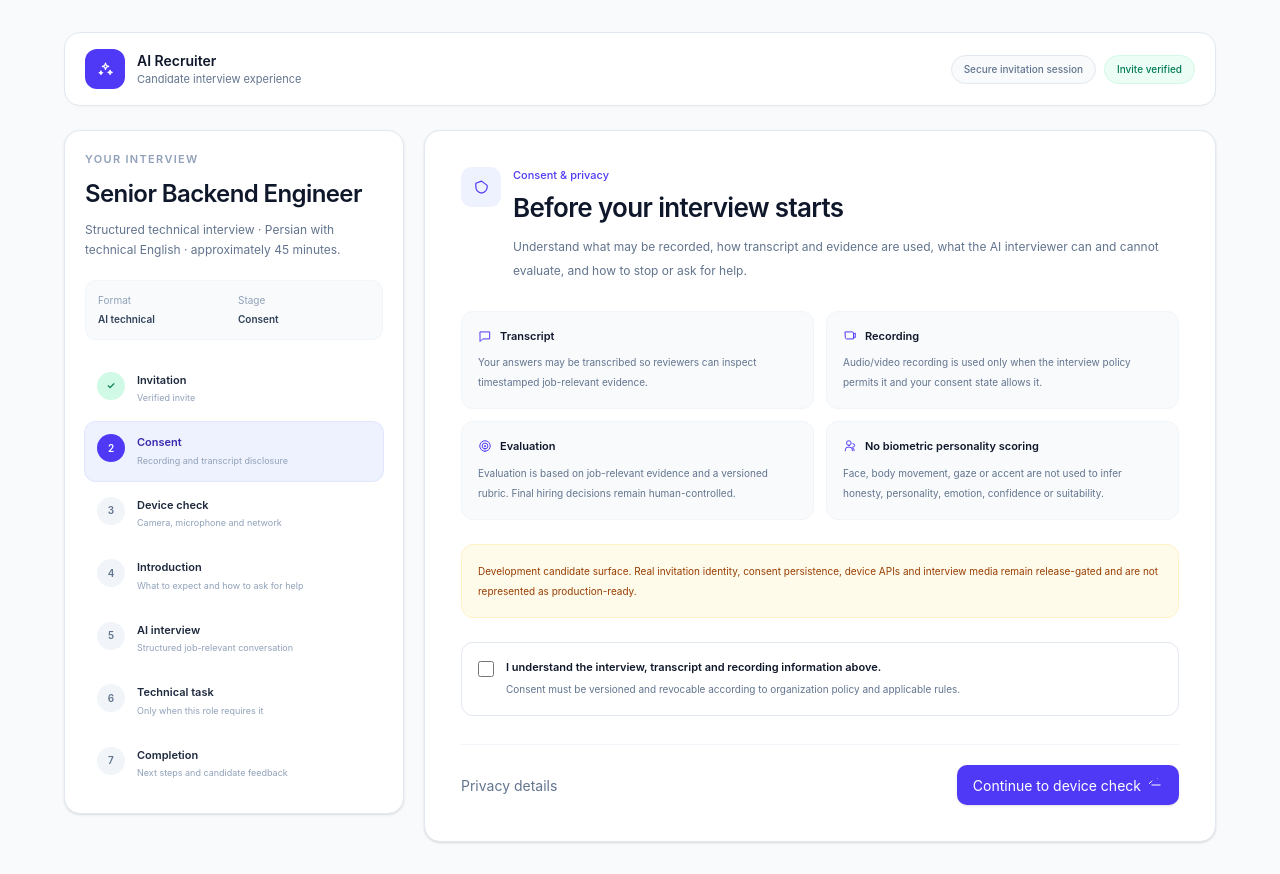
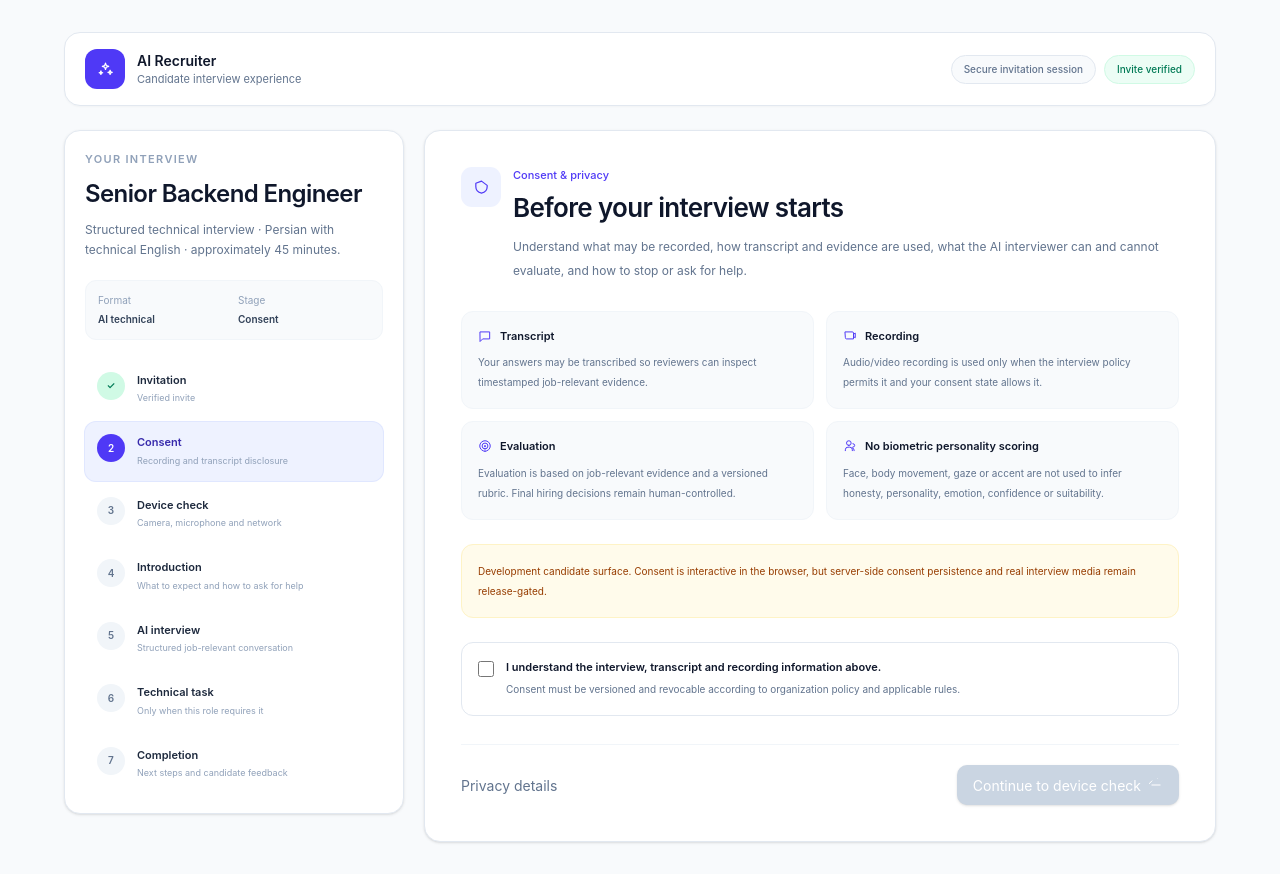
Before and after one commit to sajadcut/interview, a Next.js app in the folder apps/web/: page /candidate in a window 1280 px wide. Built offline with nearby package versions, Linux system fonts and the light colour scheme.

Commit message:
feat: use interactive candidate interview experience

```diff
--- a/apps/web/app/candidate/page.tsx
+++ b/apps/web/app/candidate/page.tsx
@@ -1,80 +1,5 @@
-import { Icon } from "../../components/product/icon";
-
-const steps = [
-  ["Invitation", "Verified invite", "complete"],
-  ["Consent", "Recording and transcript disclosure", "current"],
-  ["Device check", "Camera, microphone and network", "next"],
-  ["Introduction", "What to expect and how to ask for help", "next"],
-  ["AI interview", "Structured job-relevant conversation", "next"],
-  ["Technical task", "Only when this role requires it", "next"],
-  ["Completion", "Next steps and candidate feedback", "next"],
-] as const;
+import { CandidateInterviewExperience } from "../../components/candidate/candidate-interview-experience";
 
 export default function CandidatePage() {
-  return (
-    <main
-      lang="en"
-      dir="ltr"
-      className="min-h-screen bg-slate-50 px-4 py-6 text-slate-900 sm:px-6 lg:px-8 lg:py-8"
-    >
-      <div className="mx-auto max-w-6xl">
-        <header className="mb-6 flex flex-wrap items-center justify-between gap-4 rounded-[16px] border border-slate-200 bg-white px-5 py-4 shadow-[0_1px_2px_rgba(15,23,42,.03)]">
-          <div className="flex items-center gap-3">
-            <div className="grid h-10 w-10 place-items-center rounded-[12px] bg-indigo-600 text-white"><Icon name="sparkles" size={17} /></div>
-            <div><div className="text-[14px] font-semibold">AI Recruiter</div><div className="text-[11px] text-slate-500">Candidate interview experience</div></div>
-          </div>
-          <div className="flex flex-wrap items-center gap-2 text-[10px]">
-            <span className="rounded-full border border-slate-200 bg-slate-50 px-3 py-1.5 font-medium text-slate-500">Secure invitation session</span>
-            <span className="rounded-full border border-emerald-100 bg-emerald-50 px-3 py-1.5 font-medium text-emerald-700">Invite verified</span>
-          </div>
-        </header>
-
-        <div className="grid gap-5 lg:grid-cols-[340px_minmax(0,1fr)]">
-          <aside className="self-start rounded-[16px] border border-slate-200 bg-white p-5 shadow-sm lg:sticky lg:top-6">
-            <div className="text-[11px] font-semibold uppercase tracking-[.12em] text-slate-400">Your interview</div>
-            <h1 className="mt-2 text-[24px] font-semibold tracking-tight">Senior Backend Engineer</h1>
-            <p className="mt-2 text-[12px] leading-5 text-slate-500">Structured technical interview · Persian with technical English · approximately 45 minutes.</p>
-            <div className="mt-5 grid grid-cols-2 gap-2 rounded-[11px] border border-slate-100 bg-slate-50 p-3 text-[10px]">
-              <div><div className="text-slate-400">Format</div><div className="mt-1 font-semibold text-slate-700">AI technical</div></div>
-              <div><div className="text-slate-400">Stage</div><div className="mt-1 font-semibold text-slate-700">Consent</div></div>
-            </div>
-            <div className="mt-5 space-y-1">
-              {steps.map(([label, note, state], index) => (
-                <div key={label} className={`flex gap-3 rounded-[11px] p-3 ${state === "current" ? "bg-indigo-50 ring-1 ring-indigo-100" : ""}`}>
-                  <div className={`grid h-7 w-7 shrink-0 place-items-center rounded-full text-[10px] font-semibold ${state === "complete" ? "bg-emerald-100 text-emerald-700" : state === "current" ? "bg-indigo-600 text-white" : "bg-slate-100 text-slate-500"}`}>{state === "complete" ? "✓" : index + 1}</div>
-                  <div><div className={`text-[11px] font-semibold ${state === "current" ? "text-indigo-800" : "text-slate-800"}`}>{label}</div><div className="mt-0.5 text-[9px] leading-4 text-slate-400">{note}</div></div>
-                </div>
-              ))}
-            </div>
-          </aside>
-
-          <section className="rounded-[16px] border border-slate-200 bg-white p-6 shadow-sm sm:p-8 lg:p-9">
-            <div className="flex items-start gap-3">
-              <div className="grid h-10 w-10 shrink-0 place-items-center rounded-[11px] bg-indigo-50 text-indigo-600"><Icon name="shield" size={17} /></div>
-              <div><div className="text-[11px] font-medium text-indigo-600">Consent & privacy</div><h2 className="mt-1 text-[26px] font-semibold tracking-tight">Before your interview starts</h2><p className="mt-2 max-w-2xl text-[12px] leading-6 text-slate-500">Understand what may be recorded, how transcript and evidence are used, what the AI interviewer can and cannot evaluate, and how to stop or ask for help.</p></div>
-            </div>
-
-            <div className="mt-7 grid gap-3 sm:grid-cols-2">
-              <div className="rounded-[12px] border border-slate-100 bg-slate-50 p-4"><div className="flex items-center gap-2 text-[11px] font-semibold"><Icon name="message" size={14} className="text-indigo-600" /> Transcript</div><p className="mt-2 text-[10px] leading-5 text-slate-500">Your answers may be transcribed so reviewers can inspect timestamped job-relevant evidence.</p></div>
-              <div className="rounded-[12px] border border-slate-100 bg-slate-50 p-4"><div className="flex items-center gap-2 text-[11px] font-semibold"><Icon name="interviews" size={14} className="text-indigo-600" /> Recording</div><p className="mt-2 text-[10px] leading-5 text-slate-500">Audio/video recording is used only when the interview policy permits it and your consent state allows it.</p></div>
-              <div className="rounded-[12px] border border-slate-100 bg-slate-50 p-4"><div className="flex items-center gap-2 text-[11px] font-semibold"><Icon name="target" size={14} className="text-indigo-600" /> Evaluation</div><p className="mt-2 text-[10px] leading-5 text-slate-500">Evaluation is based on job-relevant evidence and a versioned rubric. Final hiring decisions remain human-controlled.</p></div>
-              <div className="rounded-[12px] border border-slate-100 bg-slate-50 p-4"><div className="flex items-center gap-2 text-[11px] font-semibold"><Icon name="candidates" size={14} className="text-indigo-600" /> No biometric personality scoring</div><p className="mt-2 text-[10px] leading-5 text-slate-500">Face, body movement, gaze or accent are not used to infer honesty, personality, emotion, confidence or suitability.</p></div>
-            </div>
-
-            <div className="mt-6 rounded-[12px] border border-amber-100 bg-amber-50 p-4 text-[10px] leading-5 text-amber-800">Development candidate surface. Real invitation identity, consent persistence, device APIs and interview media remain release-gated and are not represented as production-ready.</div>
-
-            <label className="mt-6 flex items-start gap-3 rounded-[12px] border border-slate-200 p-4 transition hover:bg-slate-50">
-              <input type="checkbox" className="mt-0.5 h-4 w-4 accent-indigo-600" />
-              <span><span className="block text-[11px] font-semibold">I understand the interview, transcript and recording information above.</span><span className="mt-1 block text-[10px] leading-5 text-slate-500">Consent must be versioned and revocable according to organization policy and applicable rules.</span></span>
-            </label>
-
-            <div className="mt-7 flex flex-wrap items-center justify-between gap-3 border-t border-slate-100 pt-5">
-              <button className="text-[11px] font-semibold text-slate-500 hover:text-slate-800">Privacy details</button>
-              <button className="inline-flex h-10 items-center gap-2 rounded-[10px] bg-indigo-600 px-4 text-[11px] font-semibold text-white shadow-sm hover:bg-indigo-700">Continue to device check <Icon name="arrow" size={14} /></button>
-            </div>
-          </section>
-        </div>
-      </div>
-    </main>
-  );
+  return <CandidateInterviewExperience />;
 }
```
